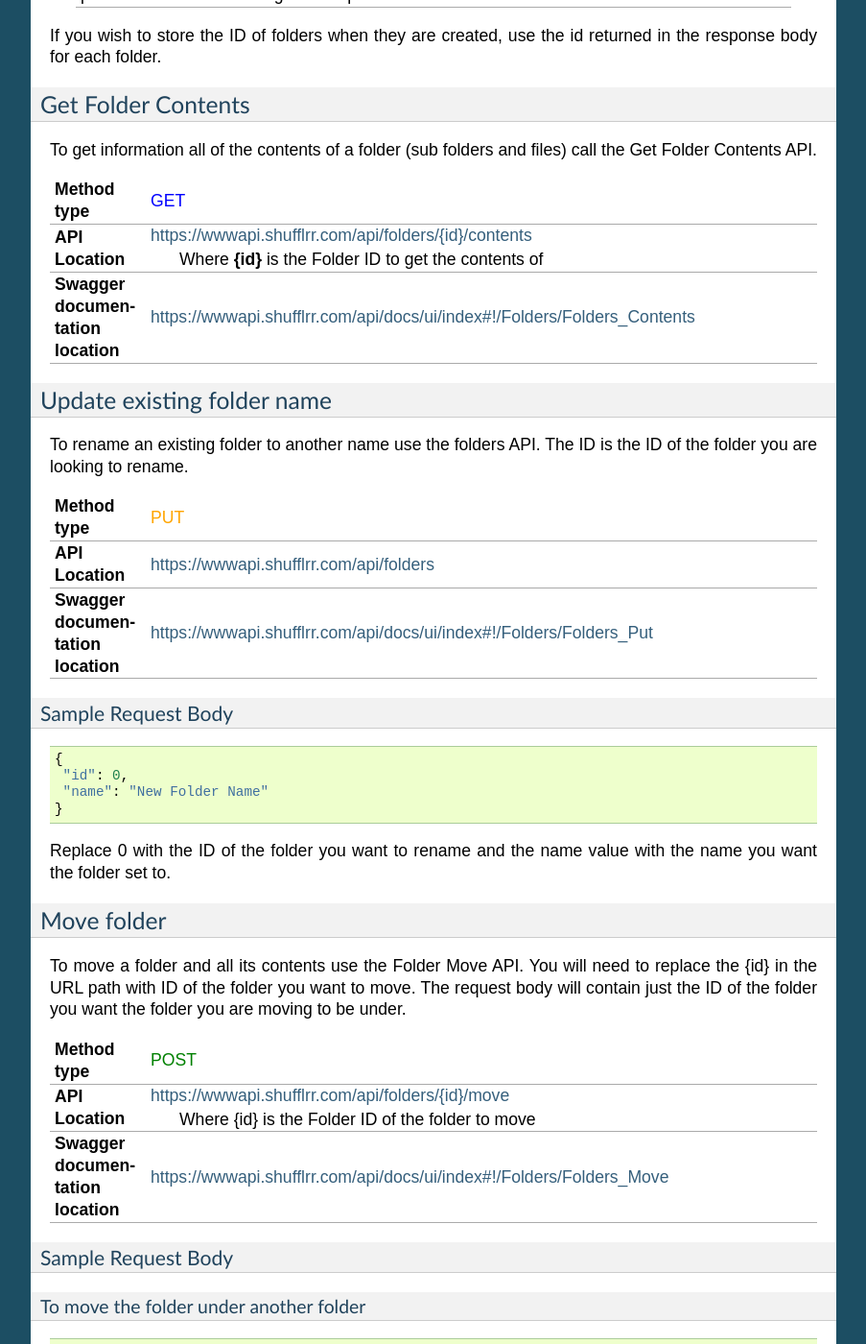
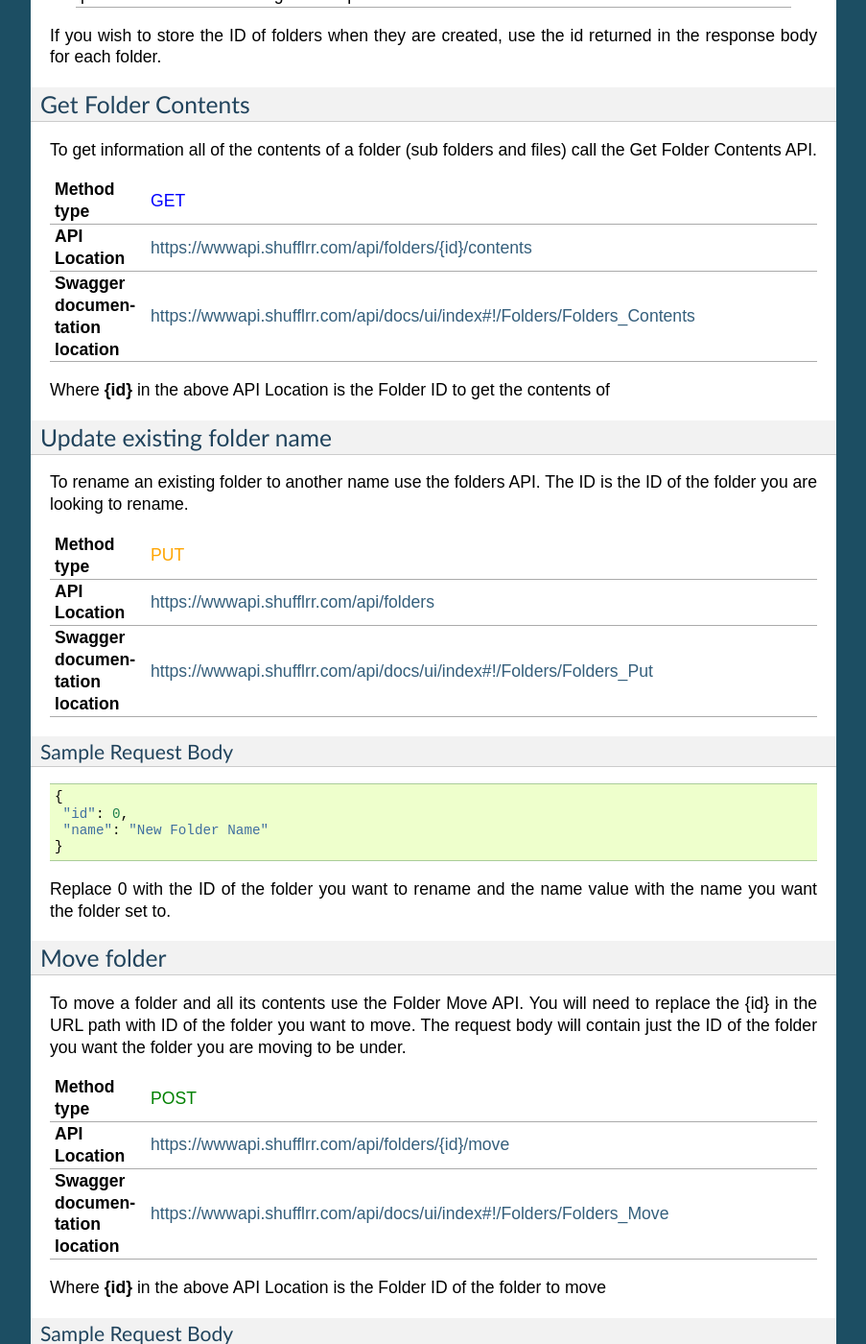
Before and after one commit to shufflrr/docs, a Sphinx documentation site: the page built from docs/source/summary.rst, in a window 1280 px wide and 1400 px high, scrolled down 10933 px. Shown: the whole window at 96% size, without its empty margins (198-1101 px from the left). Built offline with Sphinx 7.4.7, drawn with Linux system fonts in a browser that asks for light colours; some of the changed text lies outside the part shown.

Commit message:
updated to put clause of where {id} ... below the tables in all API section

```diff
--- a/docs/source/summary.rst
+++ b/docs/source/summary.rst
@@ -382,13 +382,14 @@
       -  :blue:`GET`
    *  -  **API Location**
       -  `https://wwwapi.shufflrr.com/api/folders/{id}/contents`__
-          Where **{id}** is the Folder ID to get the contents of
    *  -  **Swagger documentation location**
       -  `https://wwwapi.shufflrr.com/api/docs/ui/index#!/Folders/Folders_Contents`__
 
 .. __: https://wwwapi.shufflrr.com/api/folders/{id}/contents
 
 .. __: https://wwwapi.shufflrr.com/api/docs/ui/index#!/Folders/Folders_Contents
+
+Where **{id}** in the above API Location is the Folder ID to get the contents of
 
 
 Update existing folder name
@@ -436,13 +437,14 @@
       -  :green:`POST`
    *  -  **API Location**
       -  `https://wwwapi.shufflrr.com/api/folders/{id}/move`__
-	      Where {id} is the Folder ID of the folder to move
    *  -  **Swagger documentation location**
       -  `https://wwwapi.shufflrr.com/api/docs/ui/index#!/Folders/Folders_Move`__
 
 .. __: https://wwwapi.shufflrr.com/api/folders/{id}/move
 
 .. __: https://wwwapi.shufflrr.com/api/docs/ui/index#!/Folders/Folders_Move
+
+Where **{id}** in the above API Location is the Folder ID of the folder to move
 
 Sample Request Body
 ####################
@@ -478,13 +480,14 @@
       -  :red:`DELETE`
    *  -  **API Location**
       -  `https://wwwapi.shufflrr.com/api/folders/{id}`__
-	     Where {id} is the Folder ID of the folder to remove
    *  -  **Swagger documentation location**
       -  `https://wwwapi.shufflrr.com/api/docs/ui/index#!/Folders/Folders_Delete`__
 
 .. __: https://wwwapi.shufflrr.com/api/folders/{id}
 
 .. __: https://wwwapi.shufflrr.com/api/docs/ui/index#!/Folders/Folders_Delete
+
+Where **{id}** in the above API Location is the Folder ID of the folder to remove
 
 Additional Headers
 ###################
@@ -523,13 +526,14 @@
       -  :green:`POST`
    *  -  **API Location**
       -  `https://wwwapi.shufflrr.com/api/folders/{id}/upload`__
-	     Where {id} is the Folder ID of the folder to upload to
    *  -  **Swagger documentation location**
       -  `https://wwwapi.shufflrr.com/api/docs/ui/index#!/Folders/Folders_Upload`__
 
 .. __: https://wwwapi.shufflrr.com/api/folders/{id}/upload
 
 .. __: https://wwwapi.shufflrr.com/api/docs/ui/index#!/Folders/Folders_Upload
+
+Where **{id}** in the above API Location is the Folder ID of the folder to upload to
 
 To test this API with postman you will need to set specific headers and settings (these settings will also need to be set in your code to interface with the API).   Headers are listed in the Headers section above in this document.
 
@@ -636,13 +640,14 @@
       -  :blue:`GET`
    *  -  **API Location**
       -  `https://wwwapi.shufflrr.com/api/files/{id}`__
-	     Where {id} is the File ID of the file you want to get
    *  -  **Swagger documentation location**
       -  `https://wwwapi.shufflrr.com/api/docs/ui/index#!/Files/Files_Get_0`__
 
 .. __: https://wwwapi.shufflrr.com/api/files/{id}
 
 .. __: https://wwwapi.shufflrr.com/api/docs/ui/index#!/Files/Files_Get_0
+
+Where **{id}** in the above API Location is the File ID of the file you want to get
 
 Update information on an existing file
 ~~~~~~~~~~~~~~~~~~~~~~~~~~~~~~~~~~~~~~~
@@ -729,13 +734,14 @@
       -  :blue:`GET`
    *  -  **API Location**
       -  `https://wwwapi.shufflrr.com/api/files/{id}/download`__
-	     Where {id} is the File ID of the file you wish to download
    *  -  **Swagger documentation location**
       -  `https://wwwapi.shufflrr.com/api/docs/ui/index#!/Files/Files_Download`__
 
 .. __: https://wwwapi.shufflrr.com/api/files/{id}/download
 
 .. __: https://wwwapi.shufflrr.com/api/docs/ui/index#!/Files/Files_Download
+
+Where **{id}** in the above API Location is the File ID of the file you wish to download
 
 Remove file
 ~~~~~~~~~~~~
@@ -752,13 +758,14 @@
       -  :red:`DELETE`
    *  -  **API Location**
       -  `https://wwwapi.shufflrr.com/api/files/{id}`__
-	     Where {id} is the File ID of the File you wish to remove
    *  -  **Swagger documentation location**
       -  `https://wwwapi.shufflrr.com/api/docs/ui/index#!/Files/Files_Delete_0`__
 
 .. __: https://wwwapi.shufflrr.com/api/files/{id}
 
 .. __: https://wwwapi.shufflrr.com/api/docs/ui/index#!/Files/Files_Delete_0
+
+Where **{id}** in the above API Location is the File ID of the File you wish to remove
 
 Sample Request Body
 ####################
@@ -806,4 +813,4 @@
 
 .. __: https://wwwapi.shufflrr.com/api/docs/ui/index#!/Presentations/Presentations_Slides
 
-Where **{id}** is the File ID of the Presentation you wish to get the slides of
+Where **{id}** in the above API Location is the File ID of the Presentation you wish to get the slides of
```
